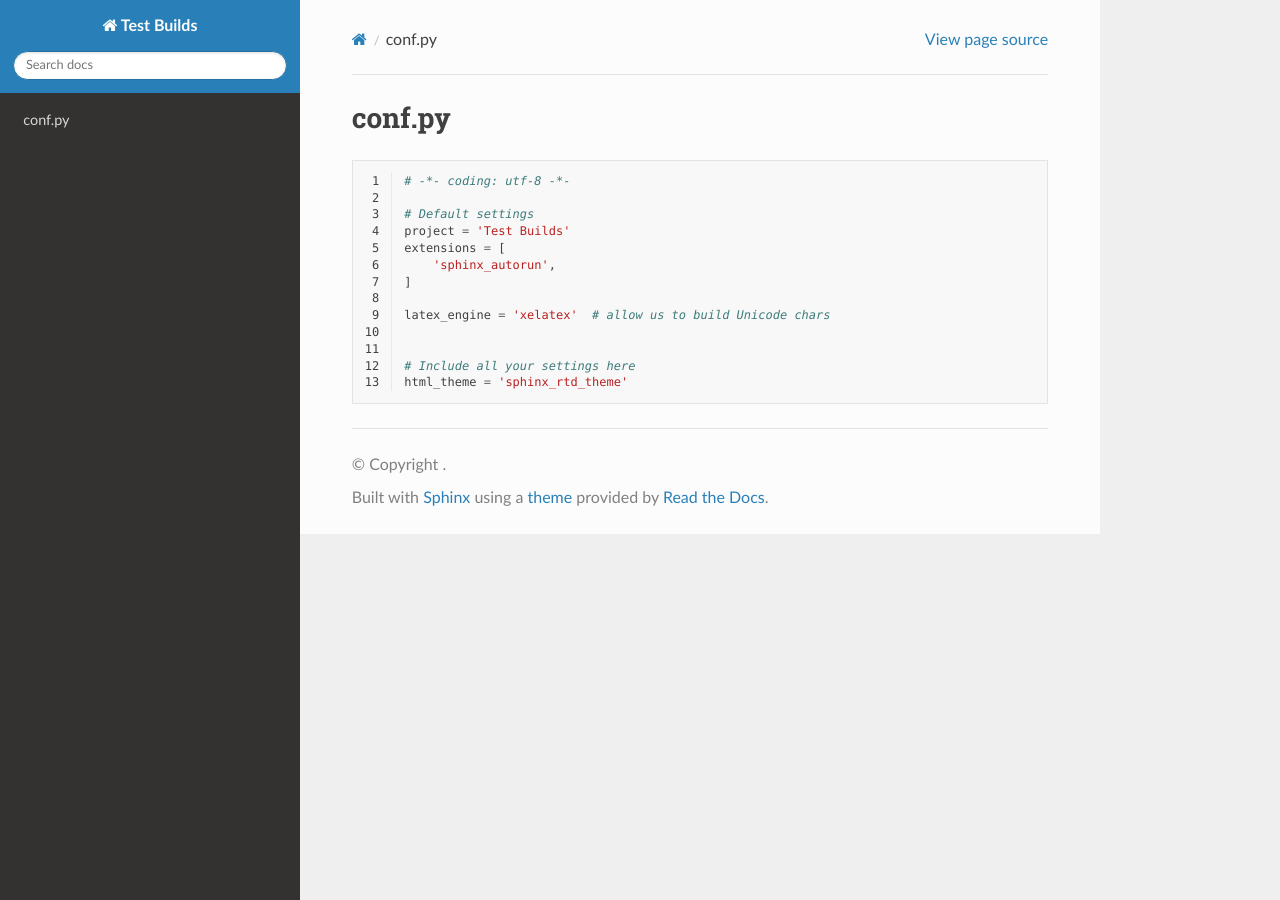
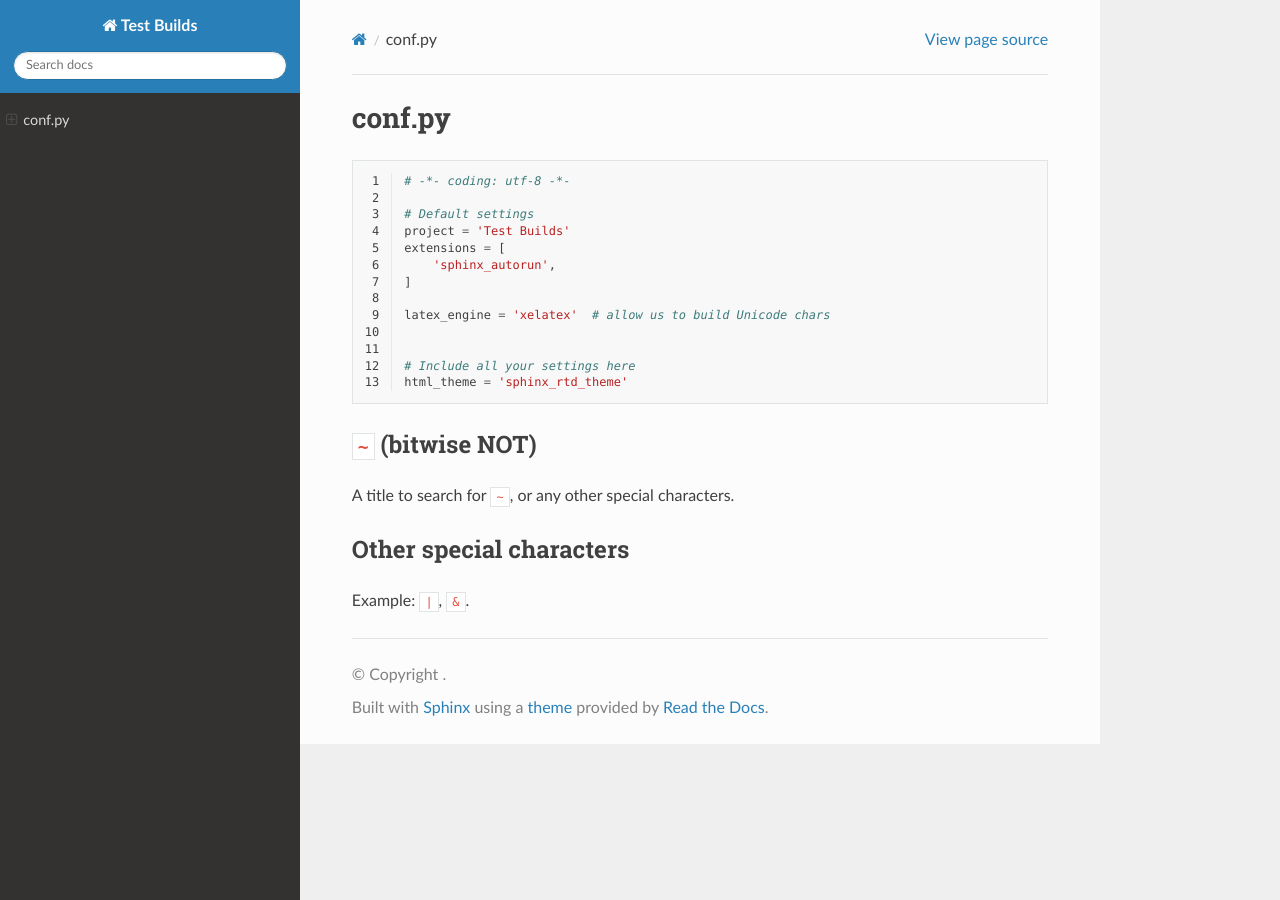
Before and after one commit to readthedocs/test-builds, a Sphinx documentation site: the page built from docs/conf.rst, in a window 1280 px wide. Built offline with Sphinx 7.4.7 and the Read the Docs theme 2.0.0, drawn with Linux system fonts in a browser that asks for light colours.

Commit message:
Test searching special characters

```diff
--- a/docs/conf.rst
+++ b/docs/conf.rst
@@ -4,3 +4,14 @@
 .. literalinclude:: conf.py
    :language: python
    :linenos:
+
+
+``~`` (bitwise NOT)
+-------------------
+
+A title to search for ``~``, or any other special characters.
+
+Other special characters
+------------------------
+
+Example: ``|``, ``&``.
```
